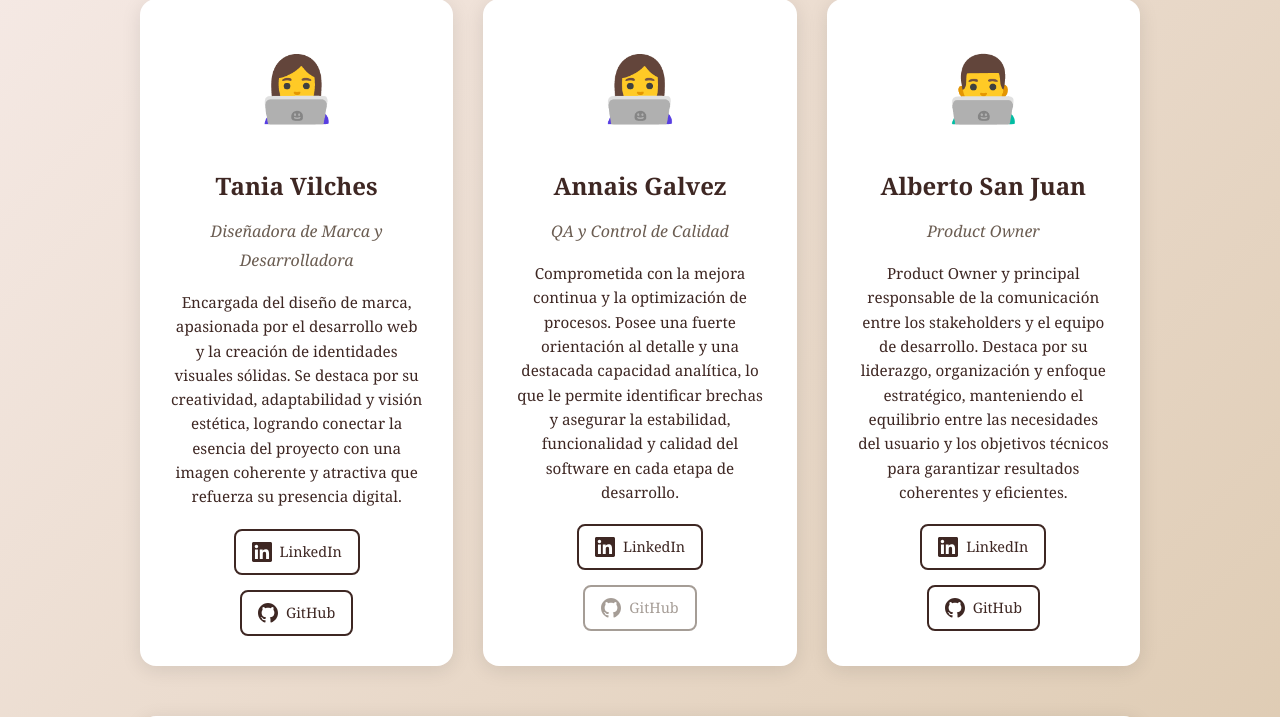
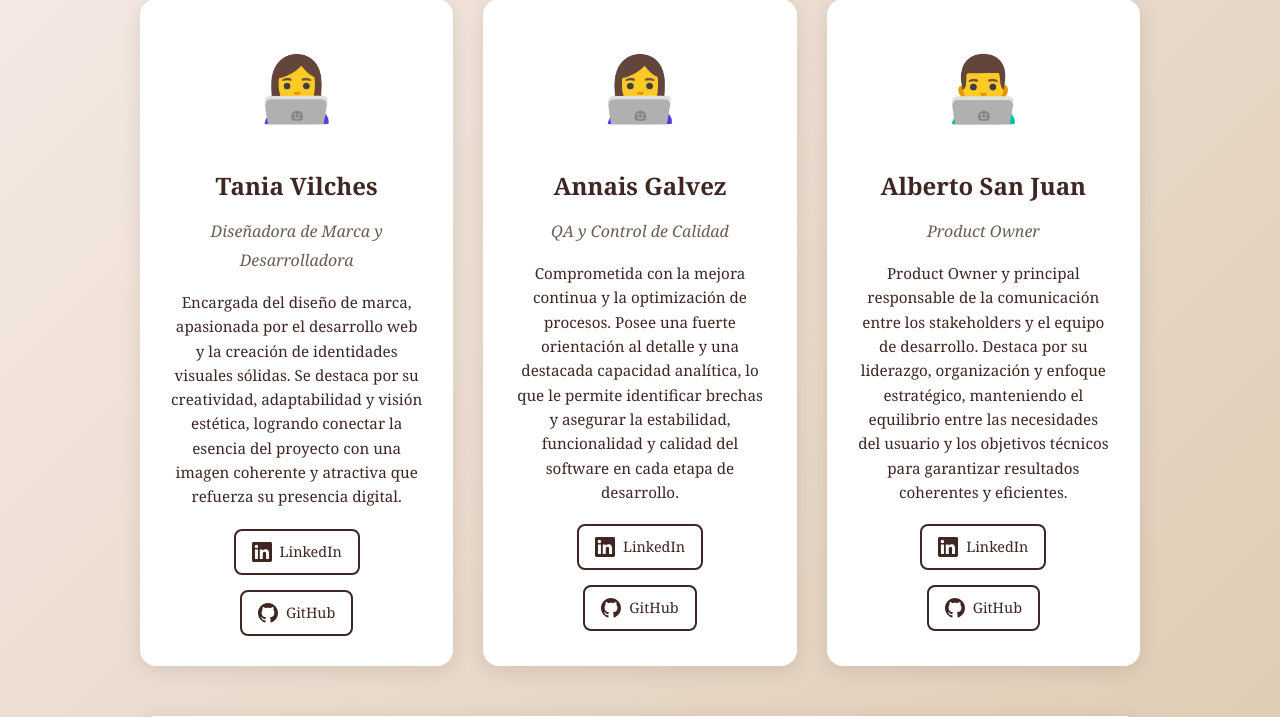
Before and after one commit to al-de-alberto/Cadmium, a Django app: page /equipo/ in a window 1280 px wide. Shown: the part 315-1032 px from the top of the page. Run offline with Django 4.2, Linux system fonts and the light colour scheme; some web fonts are replaced.

Commit message:
Correcion a las redes sociales

```diff
--- a/templates/core/equipo.html
+++ b/templates/core/equipo.html
@@ -305,12 +305,12 @@
                         </svg>
                         LinkedIn
                     </a>
-                    <span class="social-link unavailable">
+                    <a href="https://github.com/mmistyy" target="_blank" rel="noopener noreferrer" class="social-link">
                         <svg xmlns="http://www.w3.org/2000/svg" viewBox="0 0 24 24" fill="currentColor">
                             <path d="M12 0c-6.626 0-12 5.373-12 12 0 5.302 3.438 9.8 8.207 11.387.599.111.793-.261.793-.577v-2.234c-3.338.726-4.033-1.416-4.033-1.416-.546-1.387-1.333-1.756-1.333-1.756-1.089-.745.083-.729.083-.729 1.205.084 1.839 1.237 1.839 1.237 1.07 1.834 2.807 1.304 3.492.997.107-.775.418-1.305.762-1.604-2.665-.305-5.467-1.334-5.467-5.931 0-1.311.469-2.381 1.236-3.221-.124-.303-.535-1.524.117-3.176 0 0 1.008-.322 3.301 1.23.957-.266 1.983-.399 3.003-.404 1.02.005 2.047.138 3.006.404 2.291-1.552 3.297-1.23 3.297-1.23.653 1.653.242 2.874.118 3.176.77.84 1.235 1.911 1.235 3.221 0 4.609-2.807 5.624-5.479 5.921.43.372.823 1.102.823 2.222v3.293c0 .319.192.694.801.576 4.765-1.589 8.199-6.086 8.199-11.386 0-6.627-5.373-12-12-12z"/>
                         </svg>
                         GitHub
-                    </span>
+                    </a>
                 </div>
             </div>
 
@@ -328,7 +328,7 @@
                         </svg>
                         LinkedIn
                     </a>
-                    <a href="https://github.com/mmistyy" target="_blank" rel="noopener noreferrer" class="social-link">
+                    <a href="https://github.com/al-de-alberto/" target="_blank" rel="noopener noreferrer" class="social-link">
                         <svg xmlns="http://www.w3.org/2000/svg" viewBox="0 0 24 24" fill="currentColor">
                             <path d="M12 0c-6.626 0-12 5.373-12 12 0 5.302 3.438 9.8 8.207 11.387.599.111.793-.261.793-.577v-2.234c-3.338.726-4.033-1.416-4.033-1.416-.546-1.387-1.333-1.756-1.333-1.756-1.089-.745.083-.729.083-.729 1.205.084 1.839 1.237 1.839 1.237 1.07 1.834 2.807 1.304 3.492.997.107-.775.418-1.305.762-1.604-2.665-.305-5.467-1.334-5.467-5.931 0-1.311.469-2.381 1.236-3.221-.124-.303-.535-1.524.117-3.176 0 0 1.008-.322 3.301 1.23.957-.266 1.983-.399 3.003-.404 1.02.005 2.047.138 3.006.404 2.291-1.552 3.297-1.23 3.297-1.23.653 1.653.242 2.874.118 3.176.77.84 1.235 1.911 1.235 3.221 0 4.609-2.807 5.624-5.479 5.921.43.372.823 1.102.823 2.222v3.293c0 .319.192.694.801.576 4.765-1.589 8.199-6.086 8.199-11.386 0-6.627-5.373-12-12-12z"/>
                         </svg>
```
